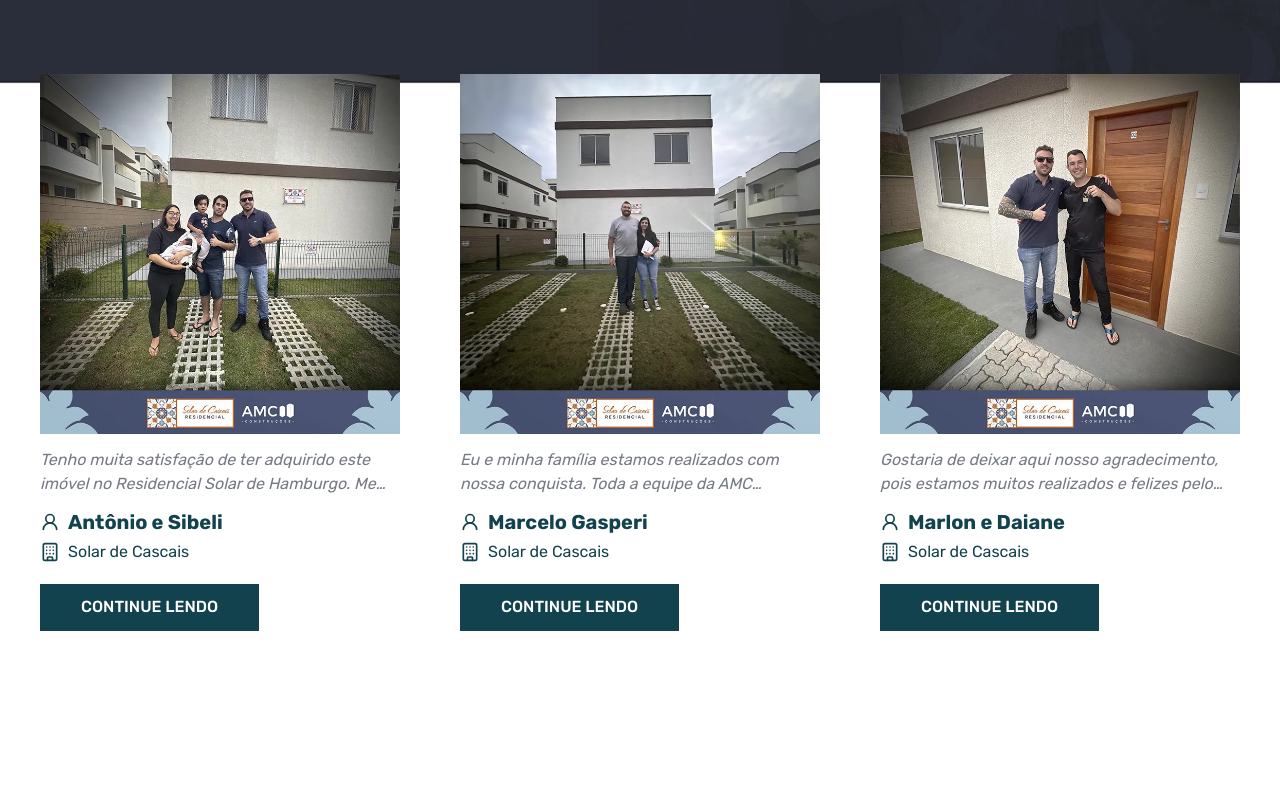
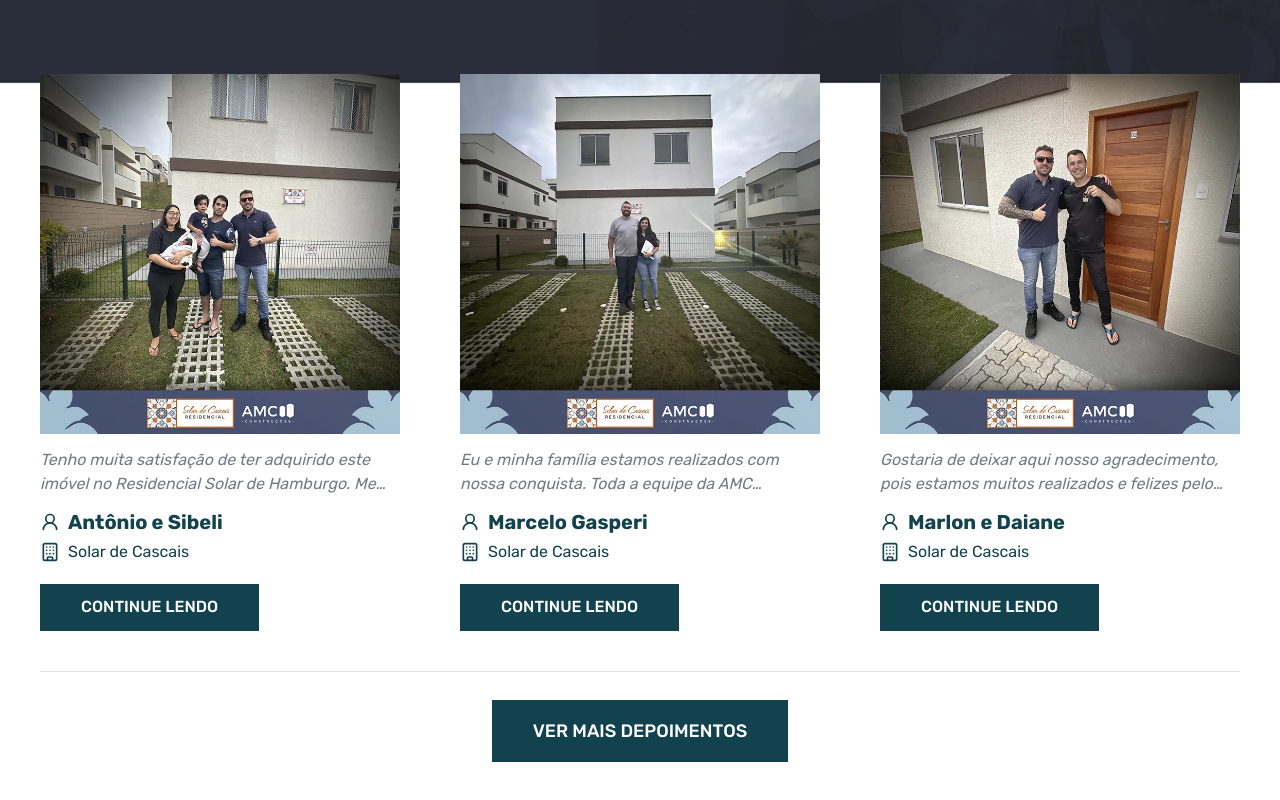
Before and after one commit to renzi-fidele-frontend/construtora-amc, a Next.js app: page / in a window 1280 px wide. Shown: the part 7804-8604 px from the top of the page. Before the commit the page ends 8531 px from the top, so only its background shows below. Built offline with nearby package versions, Linux system fonts and the light colour scheme.

Commit message:
feat: Adicionando o CTA a seção dos depoimentos dos clientes

```diff
--- a/app/page.tsx
+++ b/app/page.tsx
@@ -105,6 +105,10 @@ export default function Home() {
                      <CardDepoimento depoimento={v} key={k} />
                   ))}
                </div>
+               <hr className="mt-10 mb-7" />
+               <div className="flex justify-center">
+                  <Btn className="uppercase mx-auto">Ver mais depoimentos</Btn>
+               </div>
             </Container>
             {/* Imagem de fundo */}
             <Image
```
